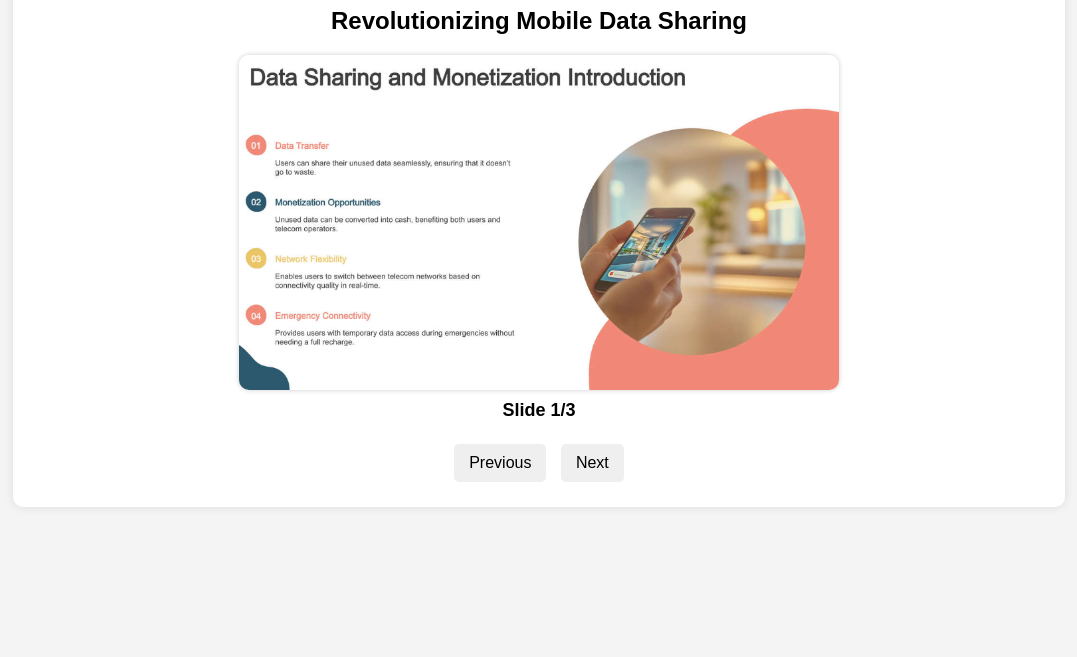
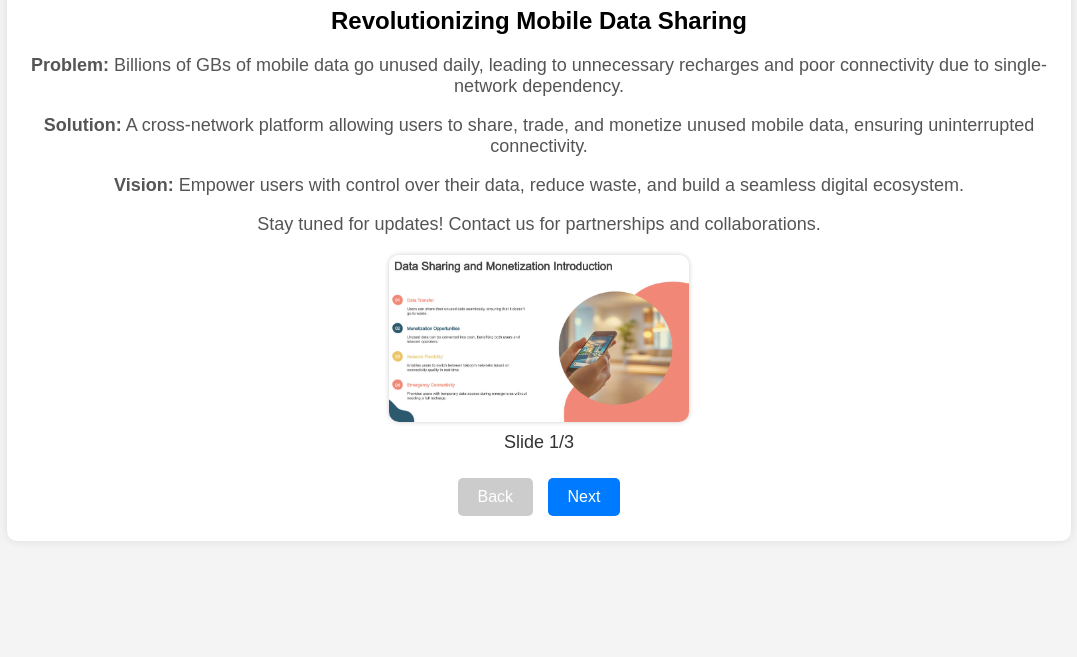
Before and after one commit to PranavJain-GOAT/Zlpha-Connect, a plain HTML site: page index.html in a window 1280 px wide. Shown: the part 143-800 px from the top of the page, without its empty margins (101-1178 px from the left). Drawn offline with Linux system fonts and the light colour scheme.

Commit message:
Update index.html

```diff
--- a/index.html
+++ b/index.html
@@ -7,6 +7,8 @@
     <style>
         body {
             font-family: Arial, sans-serif;
+            margin: 0;
+            padding: 0;
             text-align: center;
             background-color: #f4f4f4;
         }
@@ -18,36 +20,47 @@
             box-shadow: 0px 0px 10px rgba(0, 0, 0, 0.1);
             border-radius: 10px;
         }
-        .slide-container {
-            position: relative;
-            width: 100%;
-            max-width: 600px;
-            margin: auto;
+        h1 {
+            color: #333;
         }
-        .slide {
-            display: none;
-            width: 100%;
+        p {
+            color: #555;
+            font-size: 18px;
+        }
+        .image-container {
+            display: flex;
+            justify-content: center;
+            align-items: center;
+            flex-direction: column;
+            margin-top: 20px;
+        }
+        .image-container img {
+            width: 300px;
+            height: auto;
             border-radius: 10px;
             box-shadow: 0px 0px 5px rgba(0, 0, 0, 0.2);
         }
-        .active {
-            display: block;
+        .controls {
+            margin-top: 20px;
         }
-        .controls {
+        button {
+            padding: 10px 20px;
+            margin: 5px;
+            font-size: 16px;
+            border: none;
+            background-color: #007BFF;
+            color: white;
+            border-radius: 5px;
+            cursor: pointer;
+        }
+        button:disabled {
+            background-color: #ccc;
+            cursor: not-allowed;
+        }
+        .slide-counter {
             margin-top: 10px;
-        }
-        .controls button {
-            padding: 10px 15px;
-            font-size: 16px;
-            margin: 5px;
-            border: none;
-            cursor: pointer;
-            border-radius: 5px;
-        }
-        .slide-number {
             font-size: 18px;
-            font-weight: bold;
-            margin-top: 10px;
+            color: #333;
         }
     </style>
 </head>
@@ -55,52 +68,46 @@
     <div class="container">
         <h1>Zlpha Connect</h1>
         <h2>Revolutionizing Mobile Data Sharing</h2>
+        <p><strong>Problem:</strong> Billions of GBs of mobile data go unused daily, leading to unnecessary recharges and poor connectivity due to single-network dependency.</p>
+        <p><strong>Solution:</strong> A cross-network platform allowing users to share, trade, and monetize unused mobile data, ensuring uninterrupted connectivity.</p>
+        <p><strong>Vision:</strong> Empower users with control over their data, reduce waste, and build a seamless digital ecosystem.</p>
+        <p>Stay tuned for updates! Contact us for partnerships and collaborations.</p>
 
-        <div class="slide-container">
-            <img class="slide active" src="ss2.png" alt="Slide 1">
-            <img class="slide" src="ss7.png" alt="Slide 2">
-            <img class="slide" src="ss19.png" alt="Slide 3">
-            <p class="slide-number">Slide 1/3</p>
+        <div class="image-container">
+            <img id="slide-image" src="ss2.png" alt="Slide">
+            <div class="slide-counter" id="slide-counter">Slide 1/3</div>
         </div>
 
         <div class="controls">
-            <button onclick="prevSlide()">Previous</button>
-            <button onclick="nextSlide()">Next</button>
+            <button id="prev" onclick="prevSlide()" disabled>Back</button>
+            <button id="next" onclick="nextSlide()">Next</button>
         </div>
     </div>
 
     <script>
-        let currentSlide = 0;
-        const slides = document.querySelectorAll('.slide');
-        const slideNumber = document.querySelector('.slide-number');
-        const totalSlides = slides.length;
+        const images = ["ss2.png", "ss7.png", "ss19.png"];
+        let currentIndex = 0;
 
-        function showSlide(index) {
-            slides.forEach((slide, i) => {
-                slide.classList.remove('active');
-                if (i === index) {
-                    slide.classList.add('active');
-                }
-            });
-            slideNumber.innerText = Slide ${index + 1}/${totalSlides};
+        function updateSlide() {
+            document.getElementById("slide-image").src = images[currentIndex];
+            document.getElementById("slide-counter").textContent = Slide ${currentIndex + 1}/${images.length};
+            document.getElementById("prev").disabled = currentIndex === 0;
+            document.getElementById("next").disabled = currentIndex === images.length - 1;
+        }
+
+        function prevSlide() {
+            if (currentIndex > 0) {
+                currentIndex--;
+                updateSlide();
+            }
         }
 
         function nextSlide() {
-            currentSlide = (currentSlide + 1) % totalSlides;
-            showSlide(currentSlide);
+            if (currentIndex < images.length - 1) {
+                currentIndex++;
+                updateSlide();
+            }
         }
-
-        function prevSlide() {
-            currentSlide = (currentSlide - 1 + totalSlides) % totalSlides;
-            showSlide(currentSlide);
-        }
-
-        function autoSlide() {
-            nextSlide();
-            setTimeout(autoSlide, 10000); // Change slide every 10 seconds
-        }
-
-        setTimeout(autoSlide, 10000); // Start auto-slide after 10 seconds
     </script>
 </body>
 </html>
```
